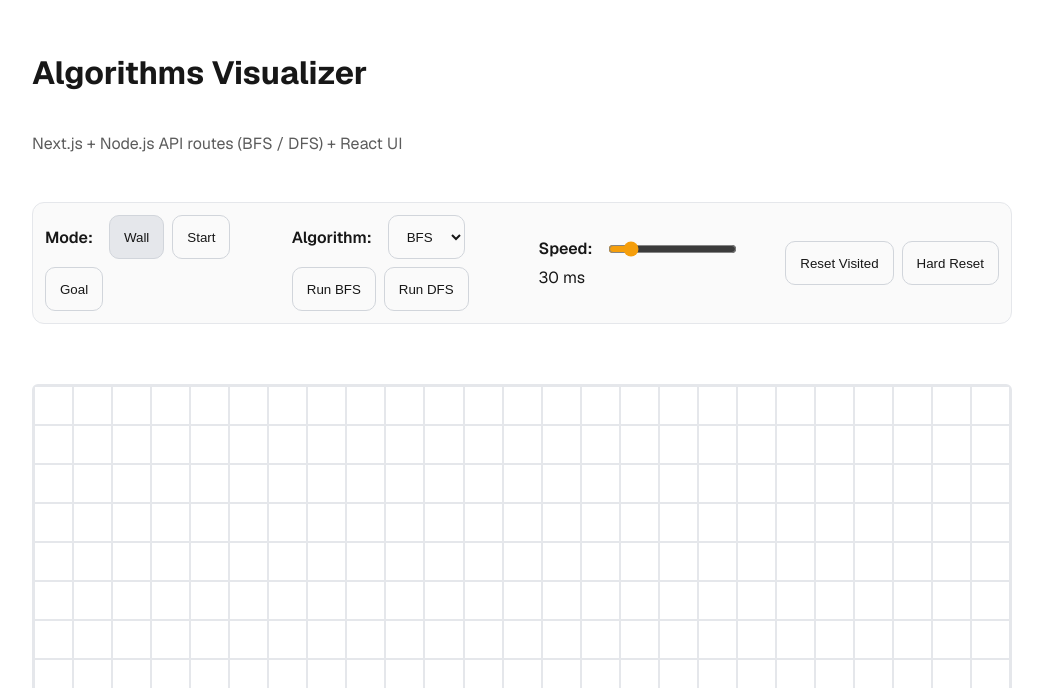
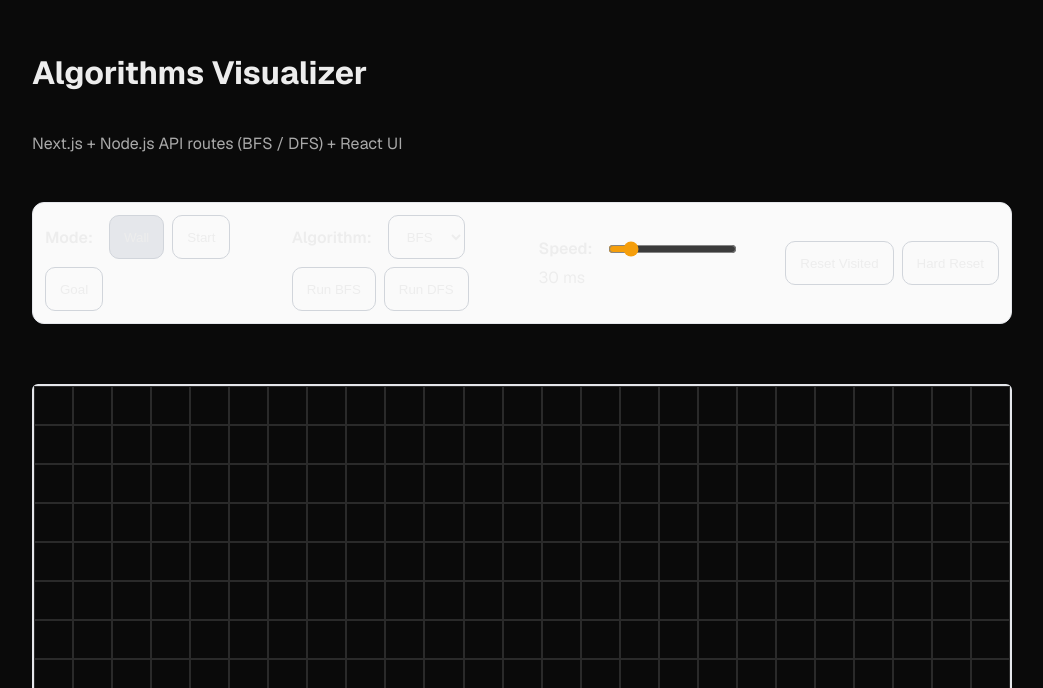
Before and after one commit to carlosdrojas/AlgoVisualizer, a Next.js app: page / in a window 1280 px wide. Shown: the part 112-800 px from the top of the page, without its empty margins (118-1161 px from the left). Built offline with nearby package versions, Linux system fonts and the light colour scheme.

Commit message:
tuning colors

```diff
--- a/styles/globals.css
+++ b/styles/globals.css
@@ -1,10 +1,10 @@
 /* THEME */
 :root {
-  --background: #ffffff;
-  --foreground: #171717;
+  --background: #0a0a0a;
+  --foreground: #ededed;
 
   /* visualizer colors */
-  --cell-border: #e5e7eb;
+  --cell-border: #2a2a2a;
   --cell-wall: #6b21a8;     /* high-contrast walls */
   --cell-visited: #8ec5ff;  /* light blue */
   --cell-path: #f59e0b;     /* bright amber */
@@ -20,7 +20,7 @@
 
 @media (prefers-color-scheme: dark) {
   :root {
-    -background: #0a0a0a;
+    --background: #0a0a0a;
     --foreground: #ededed;
 
     --cell-border: #2a2a2a;
```
